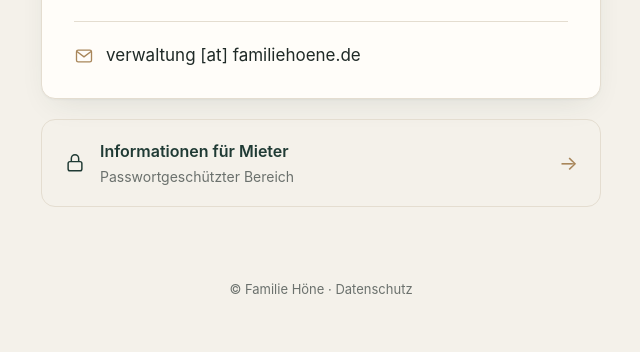
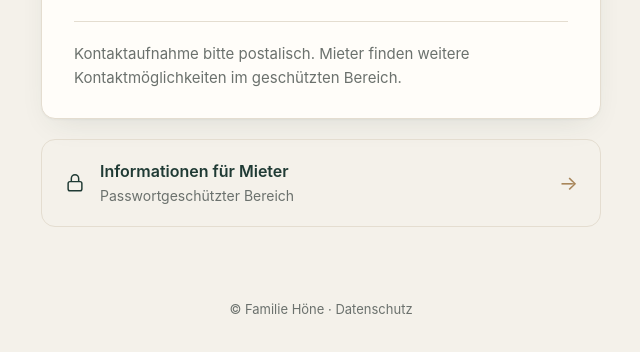
Before and after one commit to 8xb5pdbwsz-max/familiehoene, a plain HTML site: page index.html in a window 1280 px wide. Shown: the part 469-821 px from the top of the page, without its empty margins (319-959 px from the left). Drawn offline with Linux system fonts and the light colour scheme.

Commit message:
Add files via upload

```diff
--- a/index.html
+++ b/index.html
@@ -68,10 +68,7 @@
     address { font-style: normal; font-family: var(--serif); font-size: 20px; line-height: 1.55; }
     address strong { font-weight: 400; color: var(--green); }
     .sep { height: 1px; background: var(--line); margin: 24px 0 20px; }
-    .mail { display: flex; align-items: center; gap: 12px; color: var(--ink); text-decoration: none; }
-    .mail svg { flex: none; color: var(--brass); }
-    .mail span { border-bottom: 1px solid transparent; transition: border-color .2s; }
-    a.mail:hover span { border-color: var(--brass); }
+    .note { margin: 0; font-size: 15px; color: var(--muted); }
     .tenant {
       display: flex; align-items: center; justify-content: space-between; gap: 16px;
       margin-top: 20px; padding: 18px 22px;
@@ -111,10 +108,7 @@
         48231 Warendorf
       </address>
       <div class="sep"></div>
-      <a class="mail" id="mail" href="#">
-        <svg width="20" height="20" viewBox="0 0 24 24" fill="none" stroke="currentColor" stroke-width="1.6" aria-hidden="true"><rect x="3" y="5" width="18" height="14" rx="2"/><path d="m3.5 6.5 8.5 6.5 8.5-6.5"/></svg>
-        <span>verwaltung [at] familiehoene.de</span>
-      </a>
+      <p class="note">Kontaktaufnahme bitte postalisch. Mieter finden weitere Kontaktmöglichkeiten im geschützten Bereich.</p>
     </section>
 
     <a class="tenant" href="kontakt.html">
@@ -128,13 +122,6 @@
 
   <footer>© Familie Höne · <a href="datenschutz.html">Datenschutz</a></footer>
 
-  <script>
-    // E-Mail-Adresse erst im Browser zusammensetzen (Schutz vor Spam-Bots)
-    document.getElementById('mail').addEventListener('click', function (e) {
-      e.preventDefault();
-      location.href = 'mailto:' + ['verwaltung', 'familiehoene.de'].join('@');
-    });
-  </script>
   <img src="https://famhoene.goatcounter.com/count?p=/" alt="" width="1" height="1" style="position:absolute;left:-9999px">
 </body>
 </html>
```
